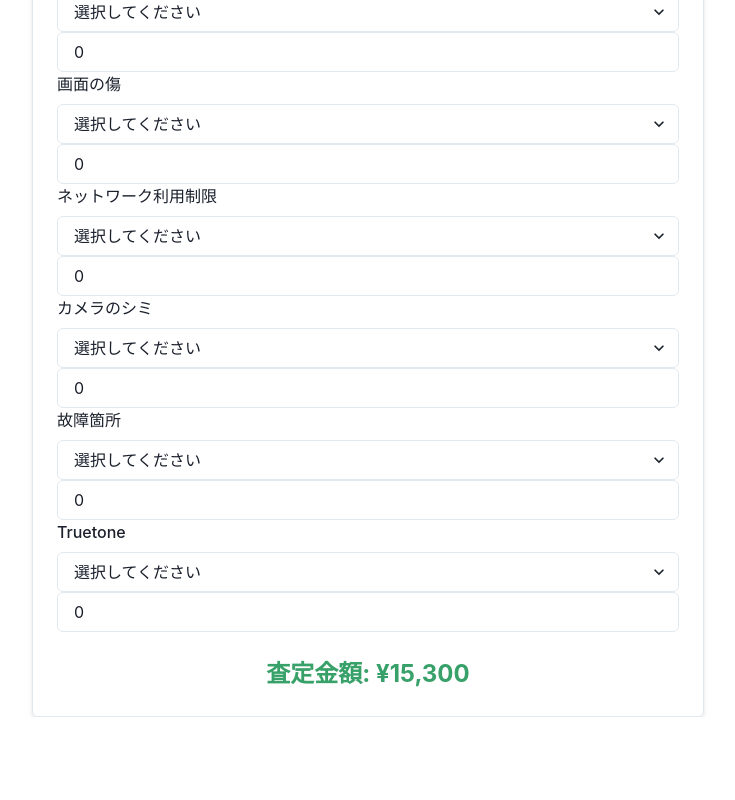
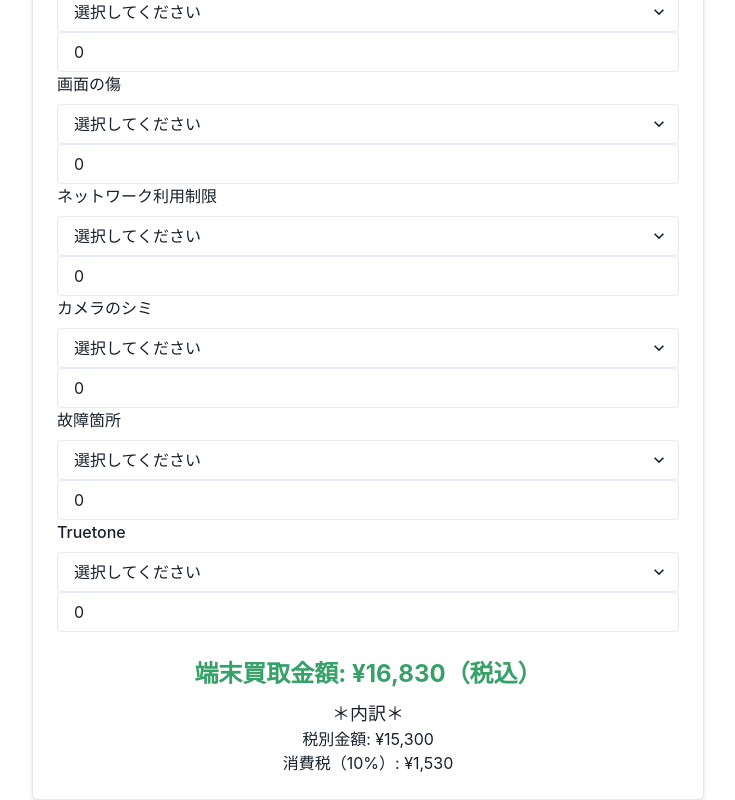
Before and after one commit to nagg4001/rinosma, a React (Create React App) app: page / in a window 1280 px wide. Shown: the part 300-1100 px from the top of the page, without its empty margins (272-1007 px from the left). Before the commit the page ends 1017 px from the top, so only its background shows below. Built offline with nearby package versions, Linux system fonts and the light colour scheme.

Commit message:
Updated the app with new changes

```diff
--- a/src/App.js
+++ b/src/App.js
@@ -315,10 +315,13 @@ function App() {
     truetone: 0
   });
 
-  const appraisalPrice = useMemo(() => {
+  const { appraisalPrice, taxExclusivePrice, consumptionTax } = useMemo(() => {
     const basePrice = iPhoneData[selectedModel][selectedRank][selectedCapacity];
     const totalDeduction = Object.values(deductions).reduce((sum, value) => sum + value, 0);
-    return Math.max(0, basePrice - totalDeduction);
+    const taxExclusivePrice = Math.max(0, basePrice - totalDeduction);
+    const consumptionTax = Math.floor(taxExclusivePrice * 0.1);
+    const appraisalPrice = taxExclusivePrice + consumptionTax;
+    return { appraisalPrice, taxExclusivePrice, consumptionTax };
   }, [selectedModel, selectedRank, selectedCapacity, deductions]);
 
   const handleDeductionChange = (key, value) => {
@@ -405,9 +408,18 @@ function App() {
           {renderSelect('Truetone', deductionOptions.truetone, 'truetone')}
         </Box>
         <Box mt={6} textAlign="center">
-          <Text fontSize="2xl" fontWeight="bold" color="green.500">
-            査定金額: ¥{appraisalPrice.toLocaleString()}
-          </Text>
+        <Text fontSize="2xl" fontWeight="bold" color="green.500">
+    端末買取金額: ¥{appraisalPrice.toLocaleString()}（税込）
+  </Text>
+  <Text fontSize="lg" mt={2}>
+    ＊内訳＊
+  </Text>
+  <Text>
+    税別金額: ¥{taxExclusivePrice.toLocaleString()}
+  </Text>
+  <Text>
+    消費税（10%）: ¥{consumptionTax.toLocaleString()}
+  </Text>
         </Box>
       </Box>
     </ErrorBoundary>
```
